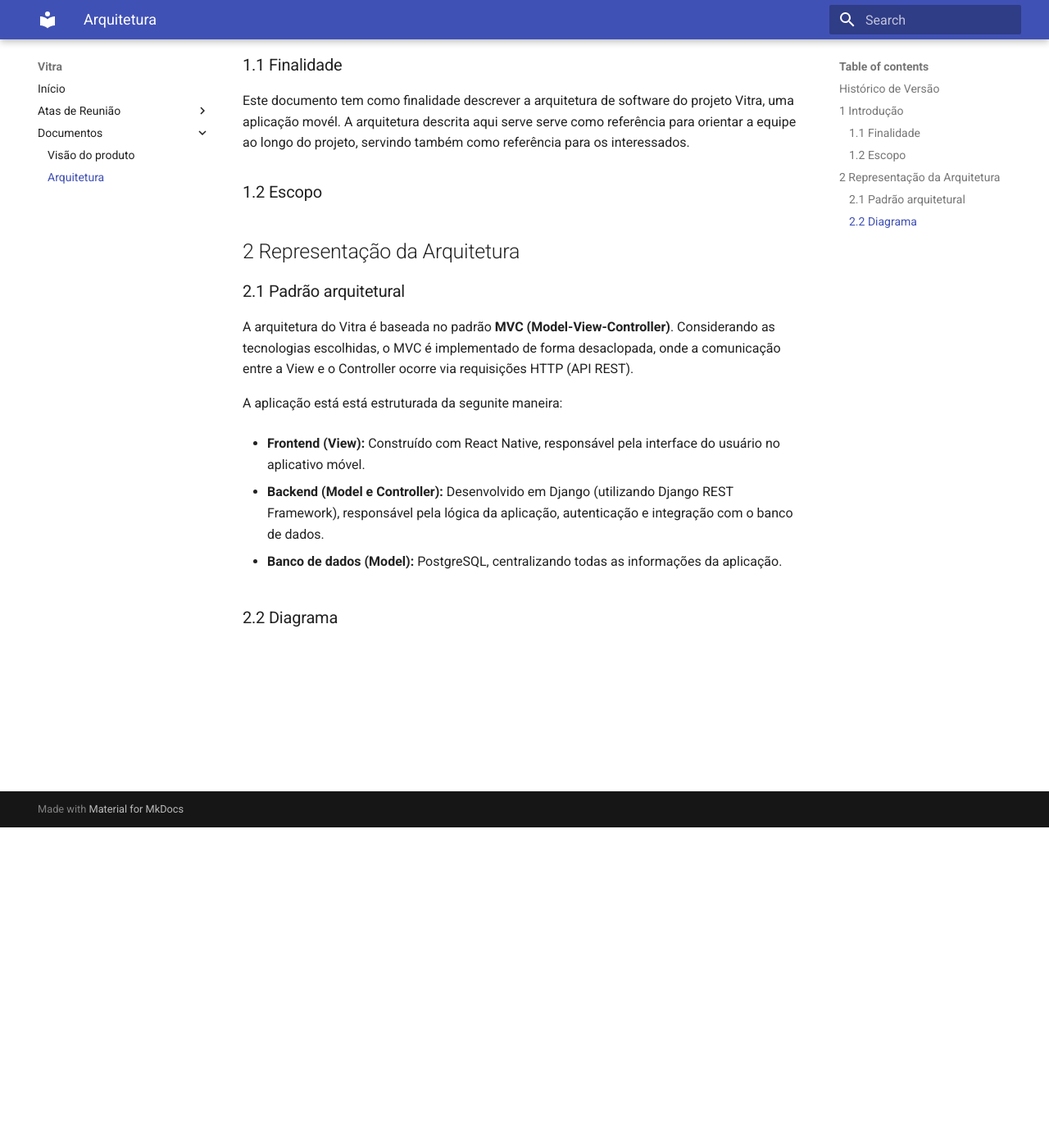
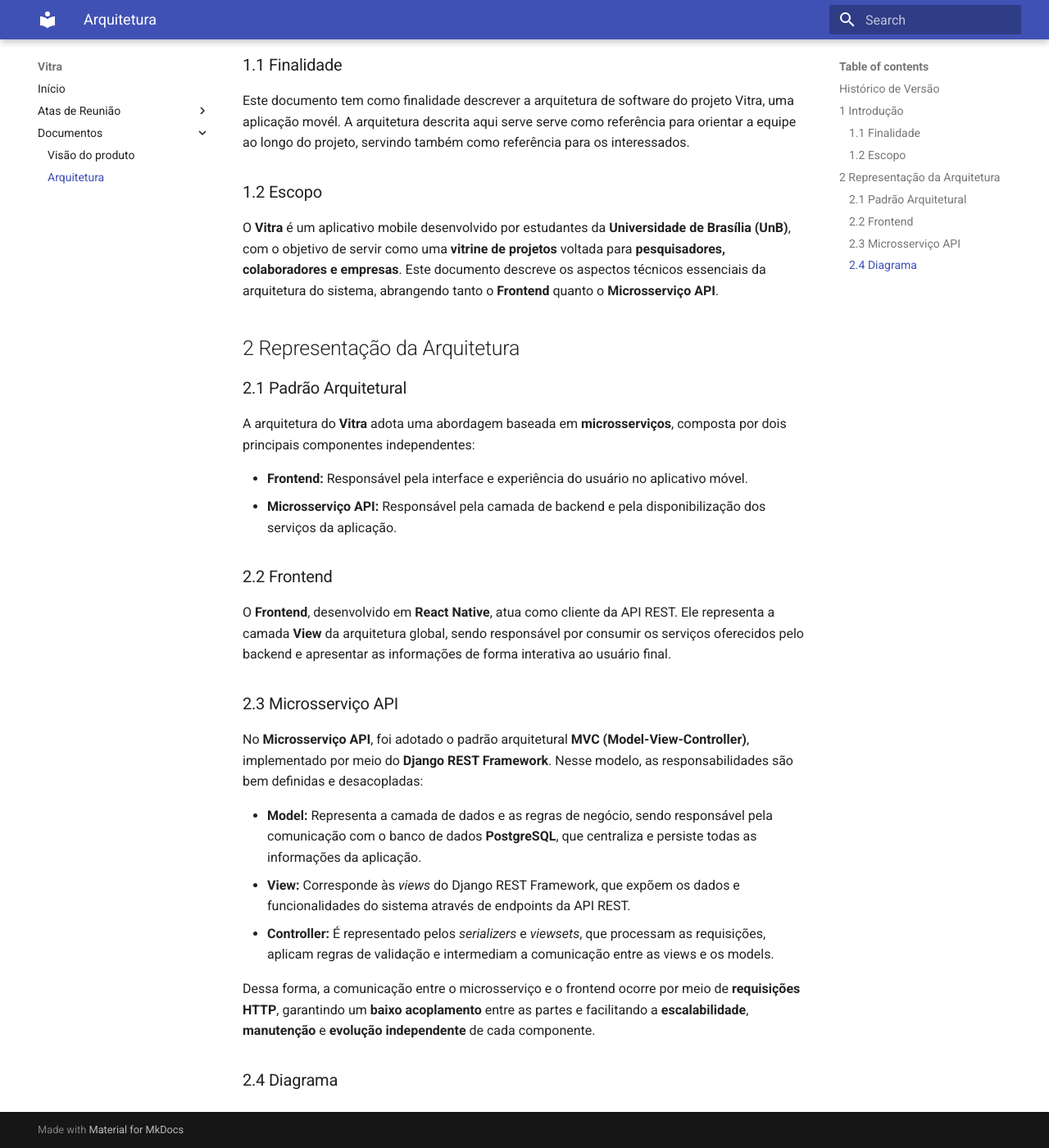
Before and after one commit to FGA0138-MDS-Ajax/2025.2-Fuxi, an MkDocs documentation site: the page built from docs/documentos/Arquitetura.md, in a window 1280 px wide and 1400 px high, scrolled down 391 px. Shown: the whole window at 82% size. Built offline with MkDocs 1.6.1 and Material for MkDocs 9.7.7, drawn with Linux system fonts in a browser that asks for light colours; some of the changed text lies outside the part shown.

Commit message:
docs(fix): alterações no padrão arquitetural e escopo

```diff
--- a/docs/documentos/Arquitetura.md
+++ b/docs/documentos/Arquitetura.md
@@ -14,20 +14,31 @@
 Este documento tem como finalidade descrever a arquitetura de software do projeto Vitra, uma aplicação movél. A arquitetura descrita aqui serve serve como referência para orientar a equipe ao longo do projeto, servindo também como referência para os interessados.
 
 ### 1.2 Escopo
-
+O **Vitra** é um aplicativo mobile desenvolvido por estudantes da **Universidade de Brasília (UnB)**, com o objetivo de servir como uma **vitrine de projetos** voltada para **pesquisadores, colaboradores e empresas**. Este documento descreve os aspectos técnicos essenciais da arquitetura do sistema, abrangendo tanto o **Frontend** quanto o **Microsserviço API**.
 
 ## 2 Representação da Arquitetura
 
-### 2.1 Padrão arquitetural
+### 2.1 Padrão Arquitetural
 
-A arquitetura do Vitra é baseada no padrão **MVC (Model-View-Controller)**. Considerando as tecnologias escolhidas, o MVC é implementado de forma desaclopada, onde a comunicação entre a View e o Controller ocorre via requisições HTTP (API REST).
+A arquitetura do **Vitra** adota uma abordagem baseada em **microsserviços**, composta por dois principais componentes independentes:
 
-A aplicação está está estruturada da segunite maneira:
+- **Frontend:** Responsável pela interface e experiência do usuário no aplicativo móvel.
+- **Microsserviço API:** Responsável pela camada de backend e pela disponibilização dos serviços da aplicação.
 
-* **Frontend (View):** Construído com React Native, responsável pela interface do usuário no aplicativo móvel.
+### 2.2 Frontend
 
-* **Backend (Model e Controller):** Desenvolvido em Django (utilizando Django REST Framework), responsável pela lógica da aplicação, autenticação e integração com o banco de dados.
+O **Frontend**, desenvolvido em **React Native**, atua como cliente da API REST. Ele representa a camada **View** da arquitetura global, sendo responsável por consumir os serviços oferecidos pelo backend e apresentar as informações de forma interativa ao usuário final.
 
-* **Banco de dados (Model):** PostgreSQL, centralizando todas as informações da aplicação.
 
-### 2.2 Diagrama
+### 2.3 Microsserviço API
+
+No **Microsserviço API**, foi adotado o padrão arquitetural **MVC (Model-View-Controller)**, implementado por meio do **Django REST Framework**. Nesse modelo, as responsabilidades são bem definidas e desacopladas:
+
+- **Model:** Representa a camada de dados e as regras de negócio, sendo responsável pela comunicação com o banco de dados **PostgreSQL**, que centraliza e persiste todas as informações da aplicação.
+- **View:** Corresponde às *views* do Django REST Framework, que expõem os dados e funcionalidades do sistema através de endpoints da API REST.
+- **Controller:** É representado pelos *serializers* e *viewsets*, que processam as requisições, aplicam regras de validação e intermediam a comunicação entre as views e os models.
+
+Dessa forma, a comunicação entre o microsserviço e o frontend ocorre por meio de **requisições HTTP**, garantindo um **baixo acoplamento** entre as partes e facilitando a **escalabilidade**, **manutenção** e **evolução independente** de cada componente.
+
+
+### 2.4 Diagrama
```
Also changed, not shown: other parts of docs/documentos/Arquitetura.md (+1 -1 lines).
